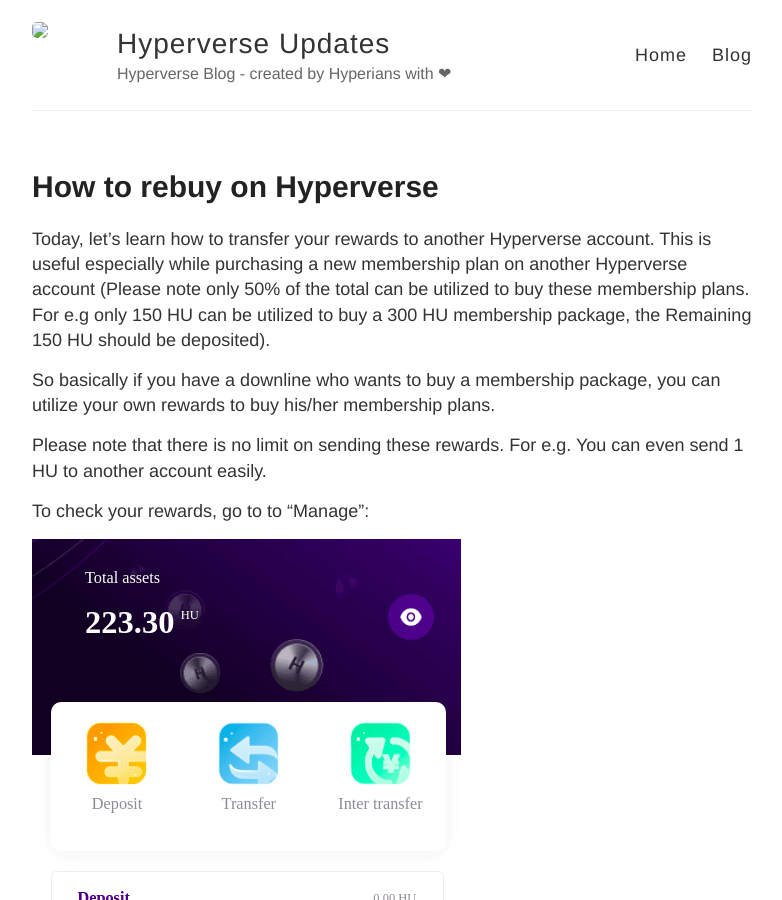
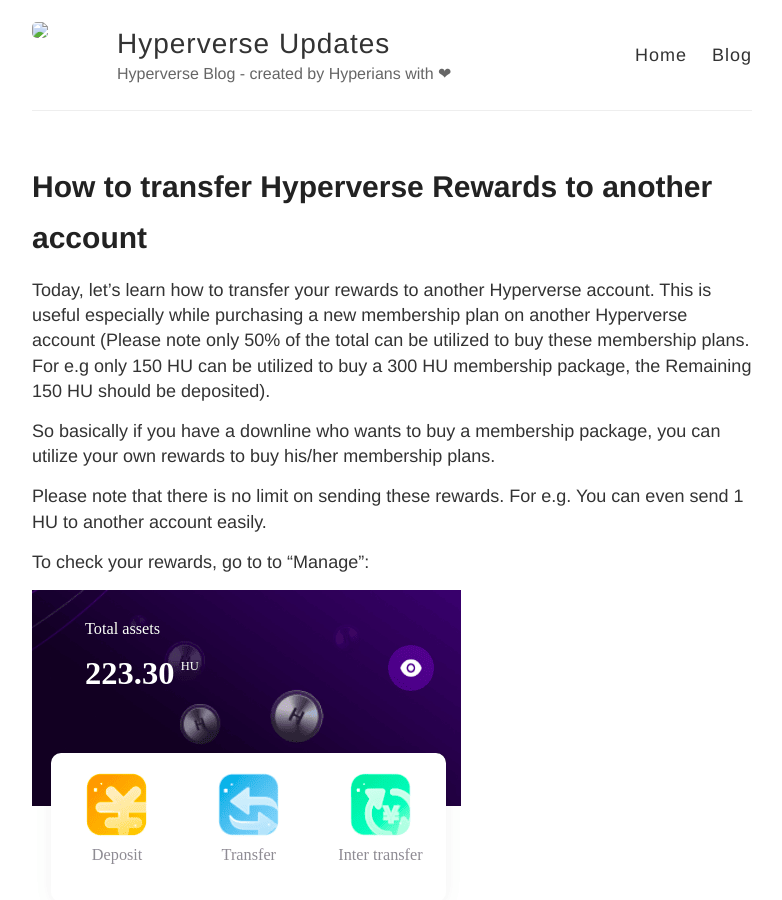
Before and after one commit to hypercommunity/blog, a Jekyll site: the page built from _posts/2022-01-28-how-to-transfer-rewards-to-members.md, in a window 1280 px wide and 900 px high. Shown: the whole window, without its empty margins (248-1030 px from the left). Built offline with Jekyll 4.4.1, drawn with Linux system fonts in a browser that asks for light colours.

Commit message:
heading change

```diff
--- a/_posts/2022-01-28-how-to-transfer-rewards-to-members.md
+++ b/_posts/2022-01-28-how-to-transfer-rewards-to-members.md
@@ -1,6 +1,6 @@
 ---
 layout: post
-title:  "How to rebuy on Hyperverse"
+title:  "How to transfer Hyperverse Rewards to another account"
 ---
 
 Today, let's learn how to transfer your rewards to another Hyperverse account. This is useful especially while purchasing a new membership plan on another Hyperverse account (Please note only 50% of the total can be utilized to buy these membership plans. For e.g only 150 HU can be utilized to buy a 300 HU membership package, the Remaining 150 HU should be deposited).
```
